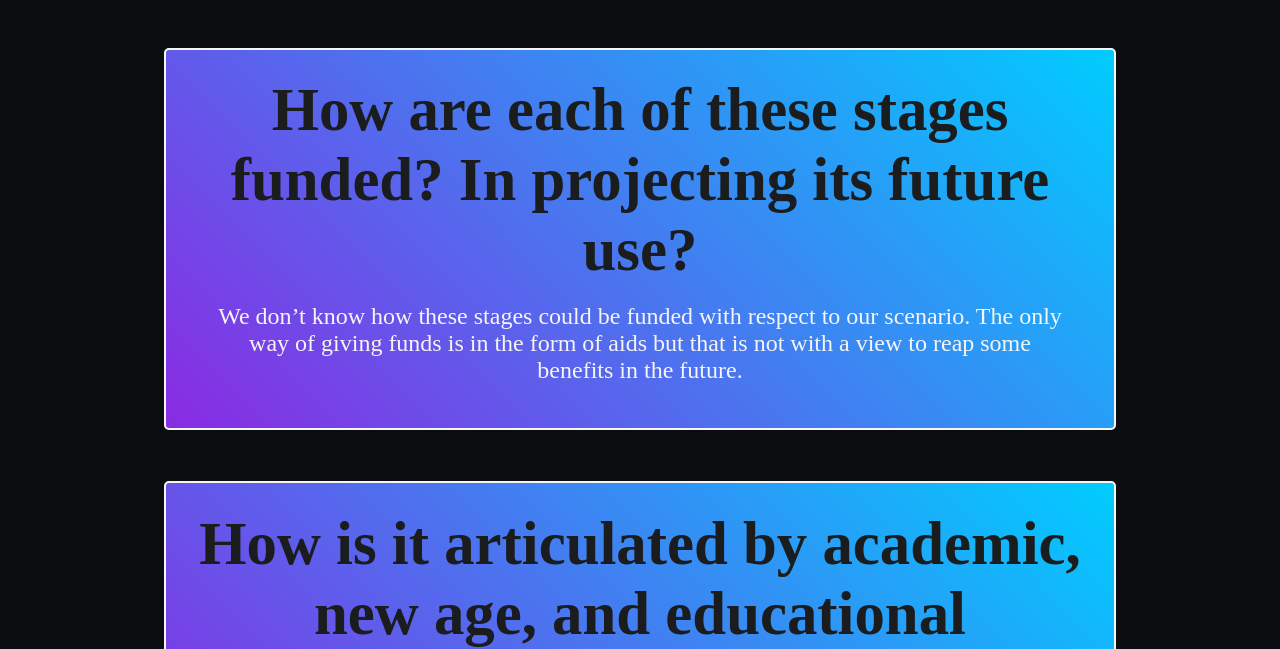
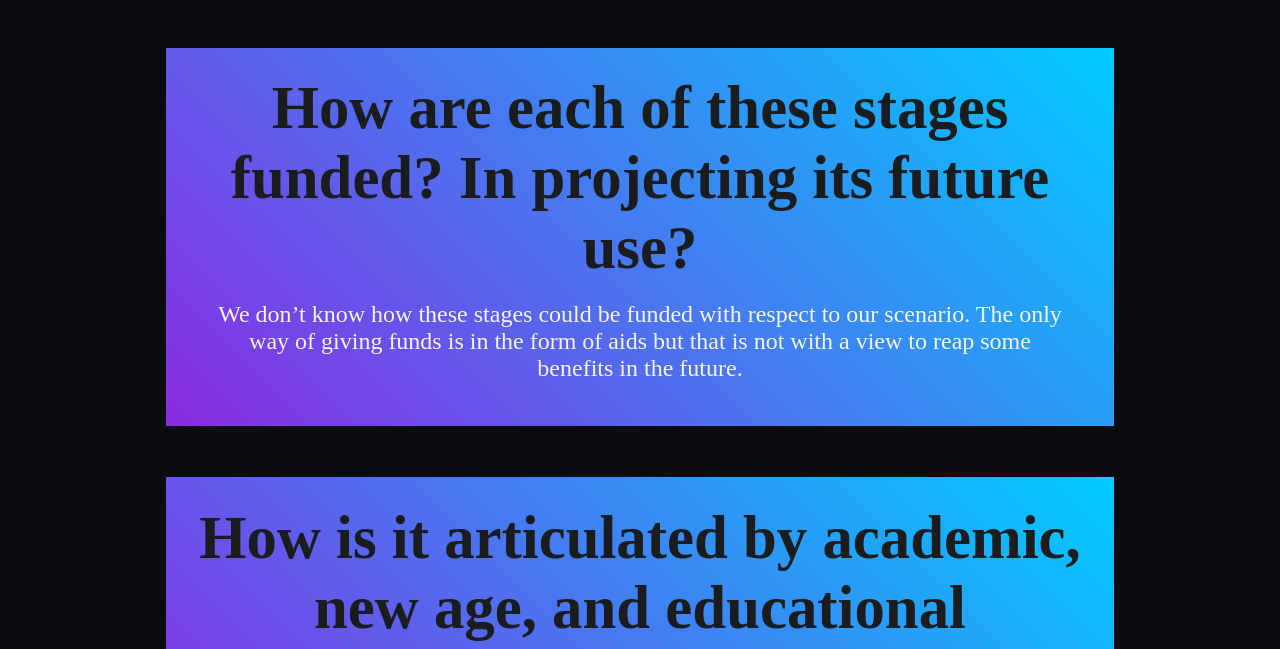
Before and after one commit to harshmetkel24/STS-project, a plain HTML site: page gapmap.html in a window 1280 px wide. Shown: the part 177-826 px from the top of the page. Drawn offline with Linux system fonts and the light colour scheme; a script that the page names is missing.

Commit message:
Update questions.css

```diff
--- a/questions.css
+++ b/questions.css
@@ -33,9 +33,9 @@
     color: #66fcf1;
     background-image: linear-gradient(45deg, blueviolet, rgb(0, 204, 255));
     font-size: 1.2rem;
-    border: 2px solid whitesmoke;
+/*     border: 2px solid whitesmoke; */
     padding: 2%;
-    border-radius: 5px;
+/*     border-radius: 5px; */
     margin: 2%;
     width: 70vw;
     word-wrap: break-word;
```
